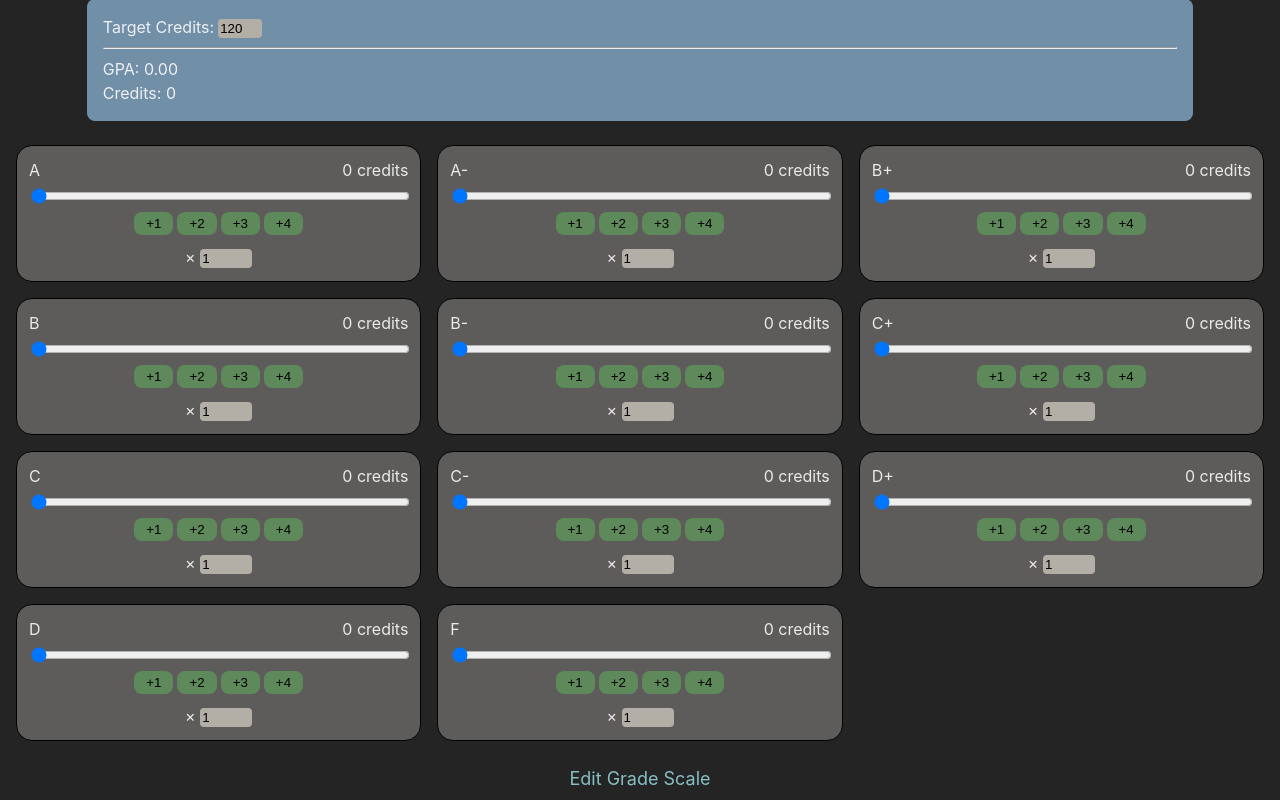
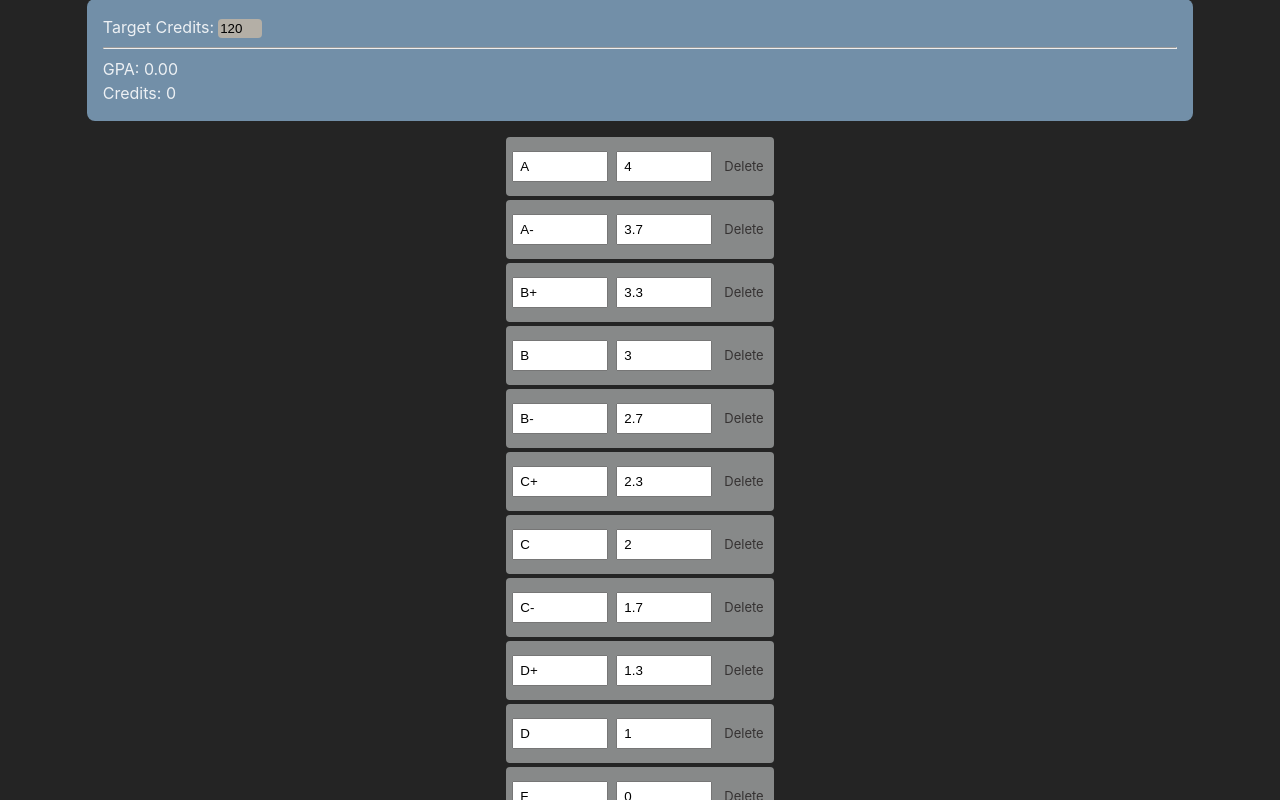
Before and after one commit to andrewctam/gpa-tool, a Vue app: page / in a window 1280 px wide. Both pictures are taken after a click on the element "Edit Grade Scale". Shown: the part 94-894 px from the top of the page. Built offline with nearby package versions, Linux system fonts and the light colour scheme.

Commit message:
Add scale editor

```diff
--- a/src/App.vue
+++ b/src/App.vue
@@ -2,6 +2,7 @@
 import { computed, ref } from 'vue'
 import { LetterGrade } from './types';
 import GradeSlider from './components/GradeSlider.vue';
+import ScaleEditor from "./components/ScaleEditor.vue"
 
 const grades = ref<LetterGrade[]>([
     { letter: "A", count: 0, value: 4.0 },
@@ -17,12 +18,12 @@ const grades = ref<LetterGrade[]>([
     { letter: "F", count: 0, value: 0 }
 ])
 
+const showScaleEditor = ref(false);
+
 const creditsTarget = ref(120);
-
 const creditsTotal = computed(() => {
     return grades.value.reduce((acc, grade) => acc + grade.count, 0);
 })
-
 const creditsLeft = computed(() => {
     return creditsTarget.value - creditsTotal.value;
 });
@@ -37,8 +38,8 @@ const gpa = computed(() => {
 })
 
 
-const updateGrade = (letter: string, count: number) => {
-    const grade = grades.value.find(grade => grade.letter === letter);
+const updateGradeCount = (index: number, count: number) => {
+    const grade = grades.value[index];
     if (grade) {
         count = Math.min(creditsLeft.value + grade.count, count);
         count = Math.max(0, count);
@@ -46,6 +47,25 @@ const updateGrade = (letter: string, count: number) => {
         grade.count = count;
     }
 }
+
+const updateGradeLetter = (index: number, newLetter: string) => {
+    if (grades.value.find(grade => grade.letter === newLetter)) {
+        return;
+    }
+
+    const grade = grades.value[index];
+    if (grade) {
+        grade.letter = newLetter;
+    }
+}
+
+const updateGradeValue = (index: number, value: number) => {
+    const grade = grades.value[index];
+    if (grade) {
+        grade.value = value;
+    }
+}
+
 
 
 </script>
@@ -70,17 +90,35 @@ const updateGrade = (letter: string, count: number) => {
 
     </div>
 
-    <div class="sliders">
+    <div v-if="showScaleEditor" class="scaleEditor">
+        <ScaleEditor
+            v-for="(grade, index) in grades"
+            :letter="grade.letter"
+            :value="grade.value"
+            @update-letter="updateGradeLetter(index, $event)"
+            @update-value="updateGradeValue(index, $event)"
+            @delete="grades.splice(index, 1)"
+        />
+
+        <div
+            class="addNew"
+            @click="grades.push({ letter: '', count: 0, value: 0 })">
+            Add New
+        </div>
+
+    </div>
+    <div v-else class="sliders">
         <GradeSlider
-            v-for="(grade) in grades"
+            v-for="(grade, index) in grades"
             :letter="grade.letter"
             :count="grade.count"
             :max="creditsTarget"
-            @update="updateGrade(grade.letter, $event)" />
+            @update="updateGradeCount(index, $event)"
+        />
     </div>
 
-    <div class="edit">
-        Edit Grade Scale
+    <div class="edit" @click="showScaleEditor = !showScaleEditor">
+        {{ showScaleEditor ? "Close" : "Edit Grade Scale" }}
     </div>
 
 </template>
@@ -135,4 +173,22 @@ h1 {
     color: black;
 }
 
+.scaleEditor {
+    width: fit-content;
+    margin-left: auto;
+    margin-right: auto;
+}
+
+.addNew {
+    text-align: center;
+    cursor: pointer;
+    color: rgb(161, 196, 135);
+    margin-top: 8px;
+    margin-bottom: 40px;
+}
+
+.addNew:hover {
+    text-decoration: underline;
+    color: rgb(135, 196, 148);
+}
 </style>
--- a/src/components/GradeSlider.vue
+++ b/src/components/GradeSlider.vue
@@ -9,7 +9,7 @@ const props = defineProps<{
 }>();
 
 defineEmits<{
-  update: (count: number) => void
+  (e: "update", count: number): void
 }>();
 
 
@@ -85,6 +85,10 @@ const multiplier = ref(1);
   background-color: rgb(94, 137, 90);
 }
 
+.inc:hover {
+  background-color: rgb(78, 146, 71);
+}
+
 .multipler {
   width: 48px;
   border-radius: 4px;
--- /dev/null
+++ b/src/components/ScaleEditor.vue
@@ -0,0 +1,60 @@
+<script setup lang="ts">
+
+
+defineProps<{
+    letter: string,
+    value: number
+}>();
+
+defineEmits<{
+    (e: "updateLetter", str: string): void,
+    (e: "updateValue", val:  number): void,
+    (e: "delete"): void,
+}>();
+</script>
+
+<template>
+
+    <div class="scaleEditor">
+        <input
+            :value="letter"
+            @change="$emit('updateLetter', ($event.target as HTMLInputElement).value)"
+        />
+        <input
+            type="number"
+            :value="value"
+            @change="$emit('updateValue', ($event.target as HTMLInputElement).valueAsNumber)"
+        />
+        <span class="delete" @click="$emit('delete')">Delete</span>
+    </div>
+
+</template>
+
+<style scoped>
+.scaleEditor {
+    padding: 2px;
+    background-color: rgb(135, 137, 137);
+    border-radius: 4px;
+    margin: 4px;
+
+}
+
+input {
+    padding: 6px;
+    margin: 12px 4px;
+    width: 80px;
+}
+
+.delete {
+    padding: 4px;
+    margin: 4px;
+    color: rgb(53, 50, 50);
+    cursor: pointer;
+    font-size: small;
+}
+
+.delete:hover {
+    color: rgb(235, 30, 30);
+    text-decoration: underline;
+}
+</style>
```
